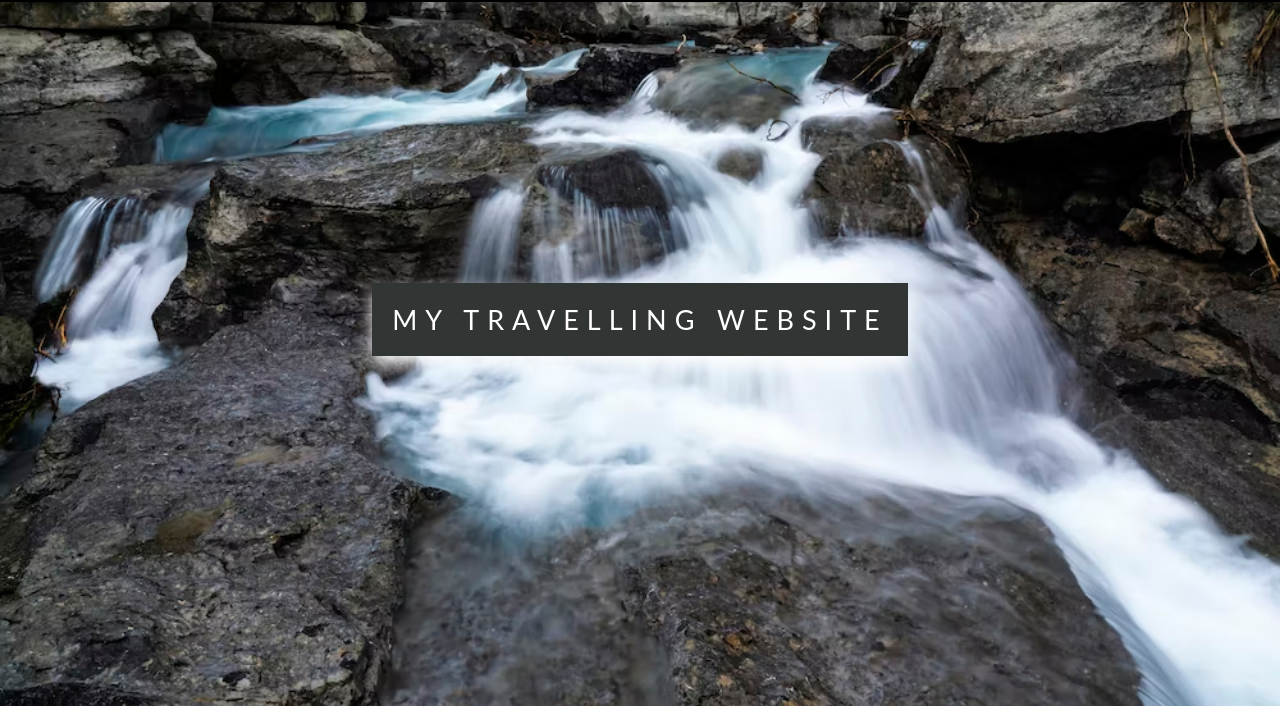
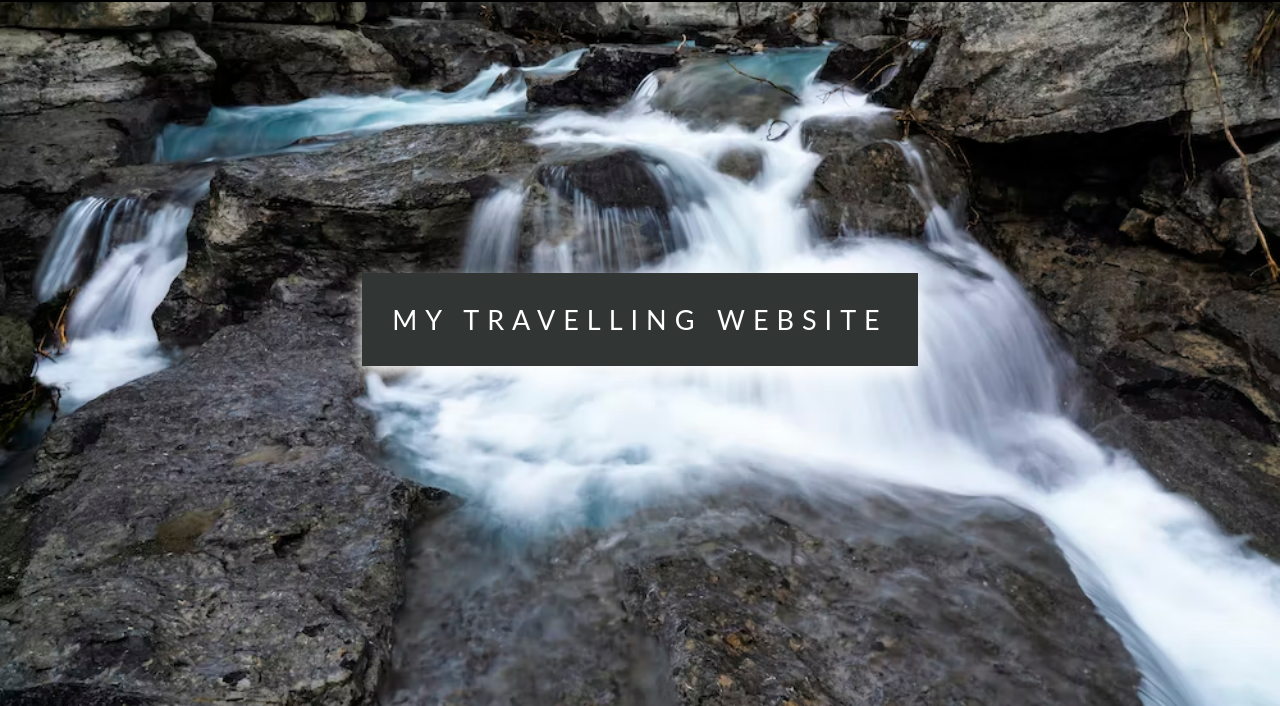
Before and after one commit to satyamrawat625/tourism-website, a plain HTML site: page index.html in a window 1280 px wide. In both pictures the pointer is over the element "MY TRAVELLING WEBSITE". Shown: the part 94-800 px from the top of the page. Drawn offline with Linux system fonts and the light colour scheme.

Commit message:
Button enlarge on hovering

```diff
--- a/styles.css
+++ b/styles.css
@@ -60,6 +60,9 @@ body {
 /* On mouse-over, add a deeper shadow */
 .textBg:hover {
   box-shadow: 0 8px 16px 0 white;
+  padding: 30px;
+  width: 200px;
+  height: 50px;
 }
 /* all sections */
 .section {
```
